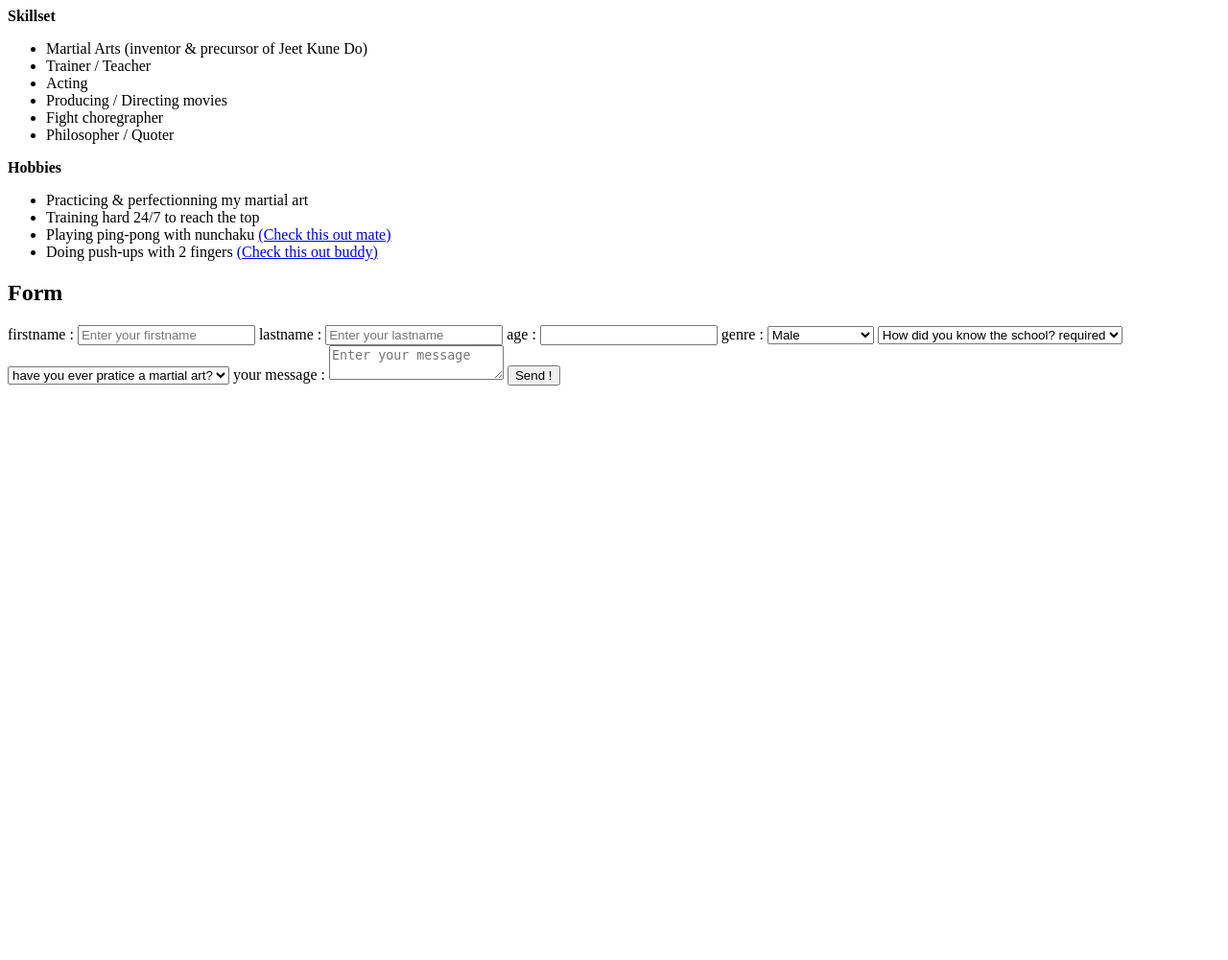
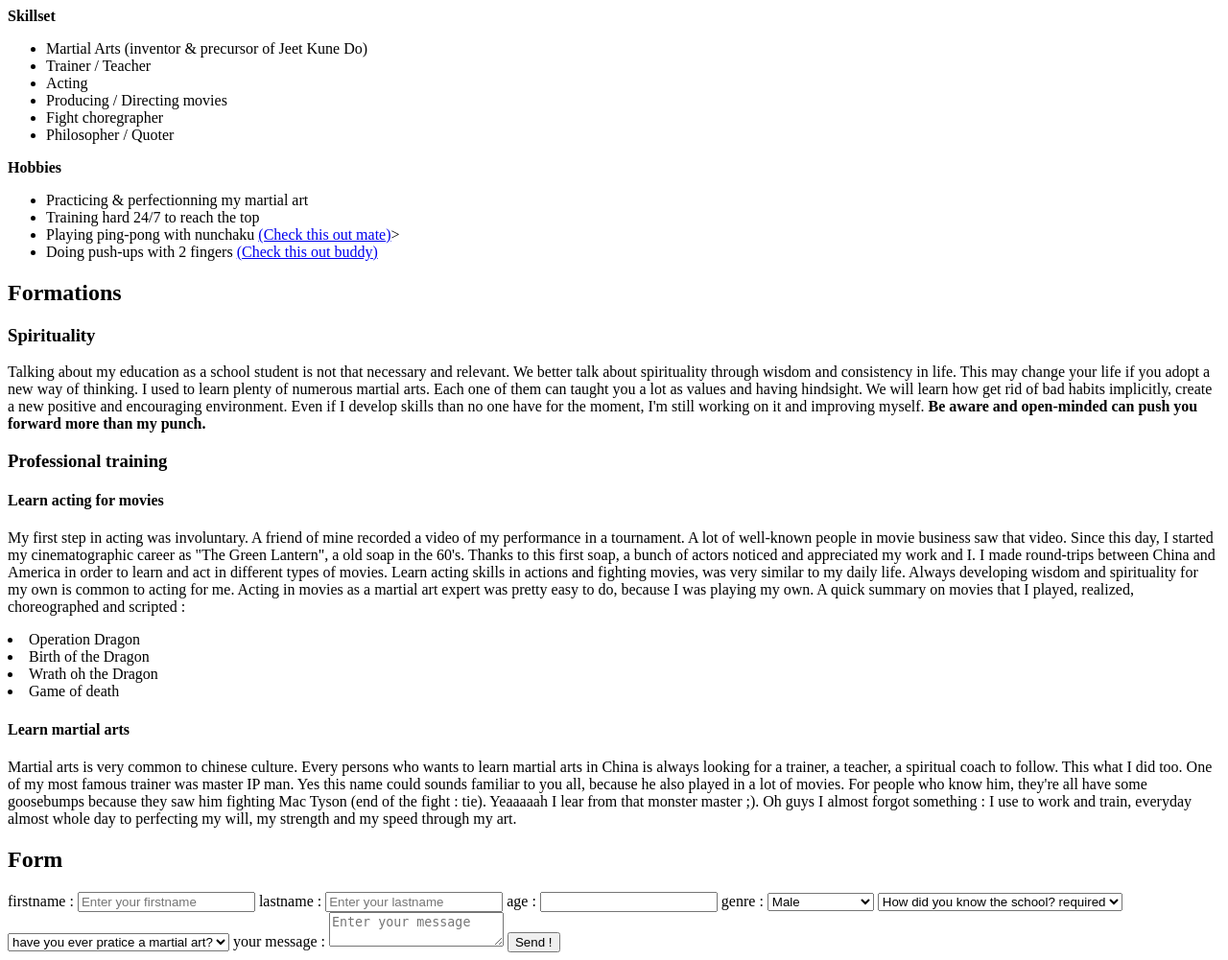
Before and after one commit to Gambino-stack/BruceLeeProject, a PHP site: page /BruceLee.php in a window 1280 px wide. Shown: the part 771-1772 px from the top of the page at 96% size. Before the commit the page ends 1173 px from the top, so only its background shows below. Run offline with PHP 8.4, Linux system fonts and the light colour scheme; some libraries are stand-ins or nearby versions.

Commit message:
writting formations in 2 parts

```diff
--- a/BruceLee.php
+++ b/BruceLee.php
@@ -76,8 +76,8 @@ C/O https://placeholder.com/ " alt="logo_Right_Dragon" >
                     <ul>
                         <li>Practicing & perfectionning my martial art</li>
                         <li>Training hard 24/7 to reach the top</li>
-                        <li>Playing ping-pong with nunchaku <a href="https://www.youtube.com/watch?v=qHe6vhexm6g">(Check this out mate)<a/></li>
-                        <li>Doing push-ups with 2 fingers <a href="https://www.youtube.com/watch?v=JlQfBg3VJJU">(Check this out buddy)<a/></li>
+                        <li>Playing ping-pong with nunchaku <a href="https://www.youtube.com/watch?v=qHe6vhexm6g">(Check this out mate)</a>></li>
+                        <li>Doing push-ups with 2 fingers <a href="https://www.youtube.com/watch?v=JlQfBg3VJJU">(Check this out buddy)</a></li>
                     </ul>
             </section>
 
@@ -90,7 +90,43 @@ C/O https://placeholder.com/ " alt="logo_Right_Dragon" >
         </section>
 
         <!-- Contient les Formations -->
-        <section>
+        <section class ="formation">
+            <h2>Formations</h2>
+                <h3>Spirituality</h3>
+                        <p>
+                            Talking about my education as a school student is not that necessary and relevant.
+                            We better talk about spirituality through wisdom and consistency in life. This may change your life if you adopt a new way of thinking.
+                            I used to learn plenty of numerous martial arts. Each one of them can taught you a lot as values and having hindsight.
+                            We will learn how get rid of bad habits implicitly, create a new positive and encouraging environment.
+                            Even if I develop skills than no one have for the moment, I'm still working on it and improving myself.
+                            <b>Be aware and open-minded can push you forward more than my punch.</b>
+                        </p>
+
+                <h3>Professional training</h3>
+                    <h4>Learn acting for movies</h4>
+                        <p>
+                            My first step in acting was involuntary.
+                            A friend of mine recorded a video of my performance in a tournament. A lot of well-known people in movie business saw that video.
+                            Since this day, I started my cinematographic career as "The Green Lantern", a old soap in the 60's. Thanks to this first soap, a bunch
+                            of actors noticed and appreciated my work and I.
+                            I made round-trips between China and America in order to learn and act in different types of movies.
+                            Learn acting skills in actions and fighting movies, was very similar to my daily life.
+                            Always developing wisdom and spirituality for my own is common to acting for me.
+                            Acting in movies as a martial art expert was pretty easy to do, because I was playing my own.
+                            A quick summary on movies that I played, realized, choreographed and scripted :
+                        </p>
+                            <li>Operation Dragon</li>
+                            <li>Birth of the Dragon</li>
+                            <li>Wrath oh the Dragon</li>
+                            <li>Game of death</li>
+                    <h4>Learn martial arts </h4>
+                        <p>
+                            Martial arts is very common to chinese culture. Every persons who wants to learn martial arts in China is always looking for
+                            a trainer, a teacher, a spiritual coach to follow. This what I did too. One of my most famous trainer was master IP man. Yes this name
+                            could sounds familiar to you all, because he also played in a lot of movies. For people who know him, they're all have some
+                            goosebumps because they saw him fighting Mac Tyson (end of the fight : tie). Yeaaaaah I lear from that monster master ;).
+                            Oh guys I almost forgot something : I use to work and train, everyday almost whole day to perfecting my will, my strength and my speed through my art.
+                        </p>
 
         </section>
 
```
